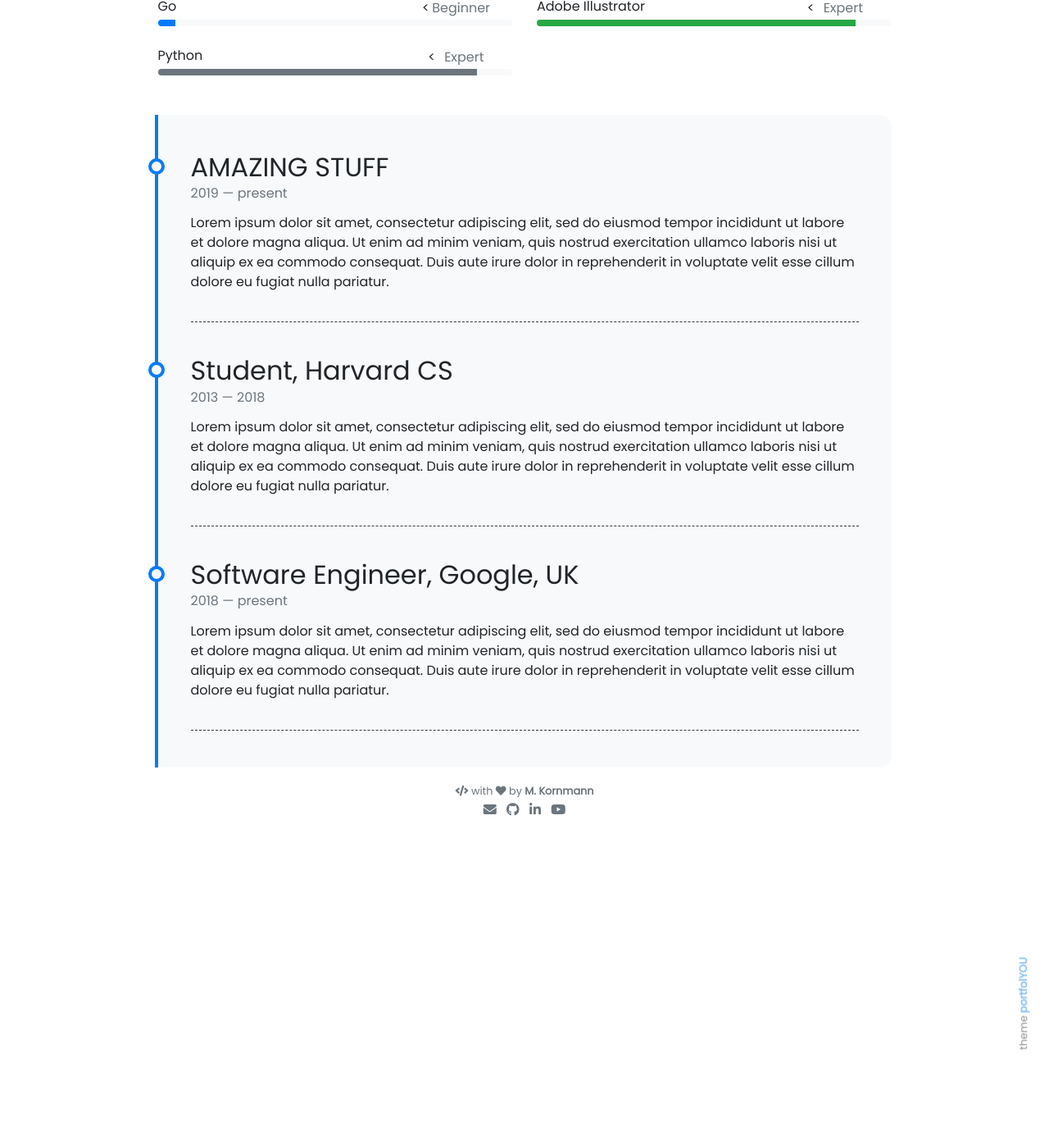
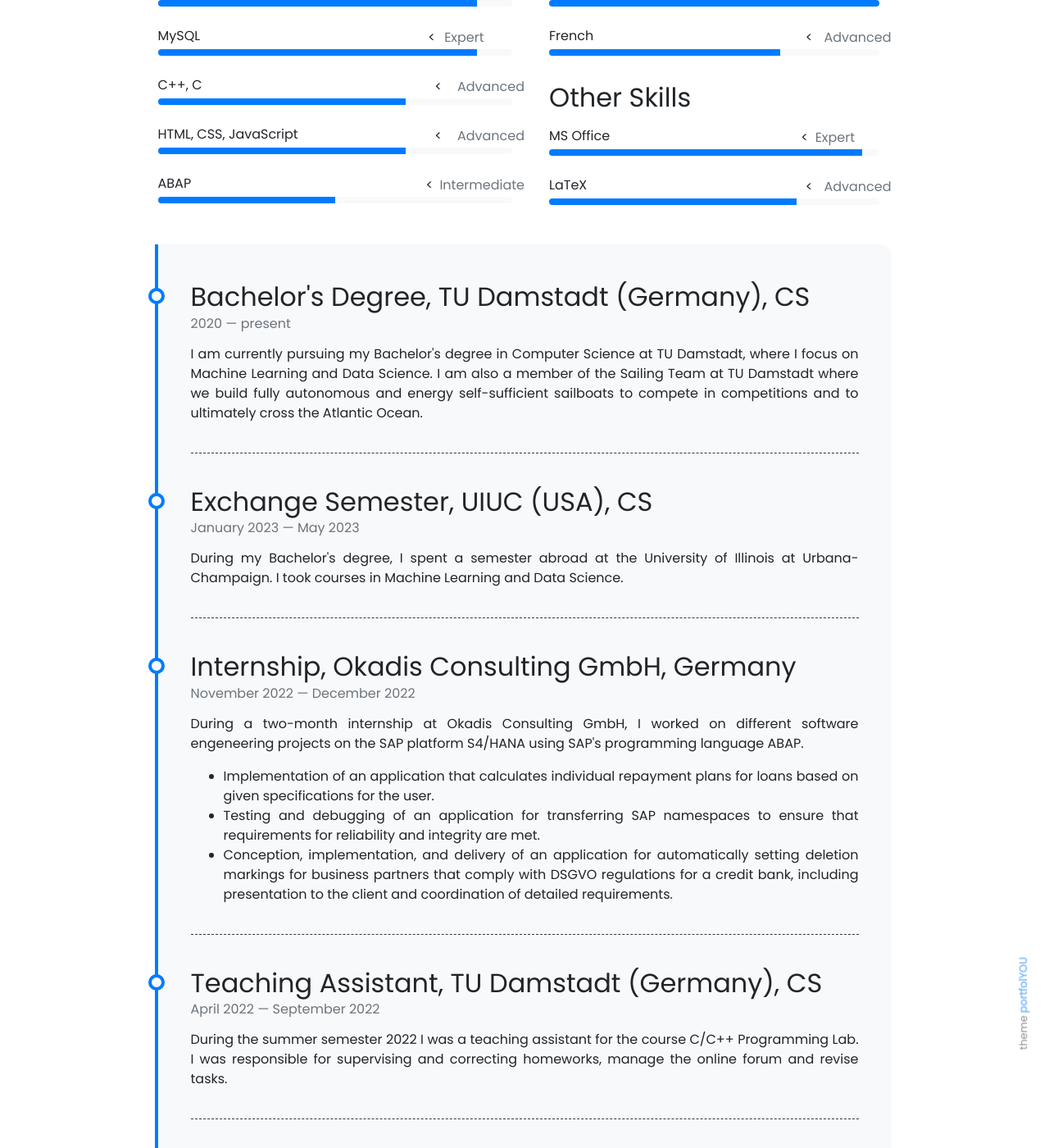
Before and after one commit to CptK/CptK.github.io, a Jekyll site: the page built from pages/about.md, in a window 1280 px wide and 1400 px high, scrolled down 425 px. Shown: the whole window at 82% size. Built offline with Jekyll 4.4.1, drawn with Linux system fonts in a browser that asks for light colours; nearby versions of some CDN libraries; before the commit the page ends 1441 px from its top, so only the background shows below that; some of the changed text lies outside the part shown.

Commit message:
added resume

```diff
--- a/_config.yml
+++ b/_config.yml
@@ -34,7 +34,7 @@ nav_exclude:                                            # The following paths ar
 
 ### Author Info ###
 author:
-  name              : M. Kornmann
+  name              : Marcus Kornmann
   image             : https://serenaslenses.net/wp-content/uploads/2019/06/DSC00388.jpg
 #  behance           : your_username
 # dribbble          : your_username
--- a/_data/other-skills.yml
+++ b/_data/other-skills.yml
@@ -1,9 +1,9 @@
-- name: Adobe Photoshop
+- name: MS Office
   percentage: 95
   level: Expert
-  color: info
+  color: primary
 
-- name: Adobe Illustrator
-  percentage: 90
-  level: Expert
-  color: success
+- name: LaTeX
+  percentage: 75
+  level: Advanced
+  color: primary
--- a/_data/timeline.yml
+++ b/_data/timeline.yml
@@ -1,26 +1,48 @@
-- title: AMAZING STUFF
-  from: 2019
+- title: Bachelor's Degree, TU Damstadt (Germany), CS
+  from: 2020
   to: present
-  description: Lorem ipsum dolor sit amet, consectetur adipiscing elit,
-               sed do eiusmod tempor incididunt ut labore et dolore magna aliqua.
-               Ut enim ad minim veniam, quis nostrud exercitation ullamco laboris
-               nisi ut aliquip ex ea commodo consequat. Duis aute irure dolor in
-               reprehenderit in voluptate velit esse cillum dolore eu fugiat nulla pariatur.
+  description: <p align="justify">I am currently pursuing my Bachelor's degree in Computer Science at TU Damstadt,
+               where I focus on Machine Learning and Data Science. I am also a member of the
+               Sailing Team at TU Damstadt where we build fully autonomous and energy self-sufficient
+               sailboats to compete in competitions and to ultimately cross the Atlantic Ocean.</p>
 
-- title: Student, Harvard CS
-  from: 2013
-  to: 2018
-  description: Lorem ipsum dolor sit amet, consectetur adipiscing elit,
-               sed do eiusmod tempor incididunt ut labore et dolore magna aliqua.
-               Ut enim ad minim veniam, quis nostrud exercitation ullamco laboris
-               nisi ut aliquip ex ea commodo consequat. Duis aute irure dolor in
-               reprehenderit in voluptate velit esse cillum dolore eu fugiat nulla pariatur.
+- title: Exchange Semester, UIUC (USA), CS
+  from: January 2023
+  to: May 2023
+  description: <p align="justify">During my Bachelor's degree, I spent a semester abroad at the University of
+               Illinois at Urbana-Champaign. I took courses in Machine Learning and Data Science.</p>
 
-- title: Software Engineer, Google, UK
-  from: 2018
-  to: present
-  description: Lorem ipsum dolor sit amet, consectetur adipiscing elit,
-               sed do eiusmod tempor incididunt ut labore et dolore magna aliqua.
-               Ut enim ad minim veniam, quis nostrud exercitation ullamco laboris
-               nisi ut aliquip ex ea commodo consequat. Duis aute irure dolor in
-               reprehenderit in voluptate velit esse cillum dolore eu fugiat nulla pariatur.
+- title: Internship, Okadis Consulting GmbH, Germany
+  from: November 2022
+  to: December 2022
+  description: <p align="justify">During a two-month internship at Okadis Consulting GmbH, I worked on different software
+               engeneering projects on the SAP platform S4/HANA using SAP's programming language ABAP.</p>
+               <ul align="justify">
+                 <li>Implementation of an application that calculates individual repayment plans for loans
+                     based on given specifications for the user.</li>
+                 <li>Testing and debugging of an application for transferring SAP namespaces to ensure that
+                     requirements for reliability and integrity are met.</li>
+                 <li>Conception, implementation, and delivery of an application for automatically setting
+                     deletion markings for business partners that comply with DSGVO regulations for a credit
+                     bank, including presentation to the client and coordination of detailed requirements.</li>
+               </ul>
+
+- title: Teaching Assistant, TU Damstadt (Germany), CS
+  from: April 2022
+  to: September 2022
+  description: <p align="justify">During the summer semester 2022 I was a teaching assistant for the course
+               C/C++ Programming Lab. I was responsible for supervising and correcting homeworks, manage the
+               online forum and revise tasks.</p>
+
+- title: Teaching Assistant, TU Damstadt (Germany), CS
+  from: October 2021
+  to: March 2022
+  description: <p align="justify">During the winter semester 21/22 I was a teaching assistant for the course
+               Digital Technology. I was responsible for leading an exercise group, manage the online forum
+               and correct homework as well as the final exam.</p>
+
+- title: Abitur, Friedrich-Dessauer-Gymnasium, Germany
+  from: 2017
+  to: 2020
+  description: <p align="justify">I graduated from Friedrich-Dessauer-Gymnasium in 2020 with English and
+               Computer Science as my specalized courses.</p>
--- a/pages/about.md
+++ b/pages/about.md
@@ -7,12 +7,14 @@ weight: 3
 
 # **About Me**
 
-Hi I am **{{ site.author.name }}**,<br>
-possibly a corgi, most definitely not!  Either way there are really neat things I am up to!
+Hi, I am **{{ site.author.name }}**.
 
 <div class="row">
 {% include about/skills.html title="Programming Skills" source=site.data.programming-skills %}
+<div class="col">
+{% include about/skills.html title="Language Skills" source=site.data.language-skills %}
 {% include about/skills.html title="Other Skills" source=site.data.other-skills %}
+</div>
 </div>
 
 <div class="row">
```
Also changed, not shown: _data/language-skills.yml (added, +14 -0 lines), _data/programming-skills.yml (+23 -8 lines).
